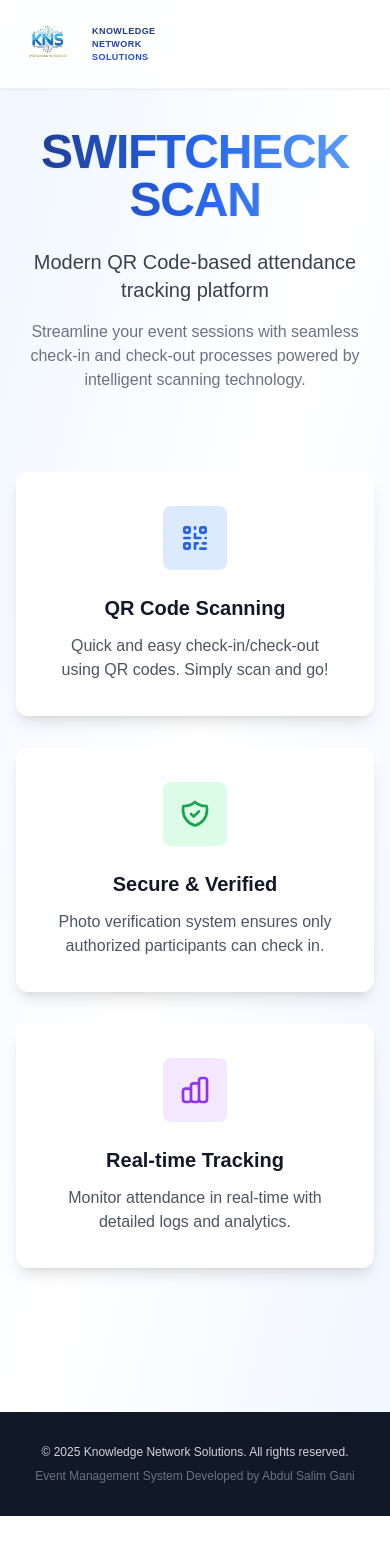
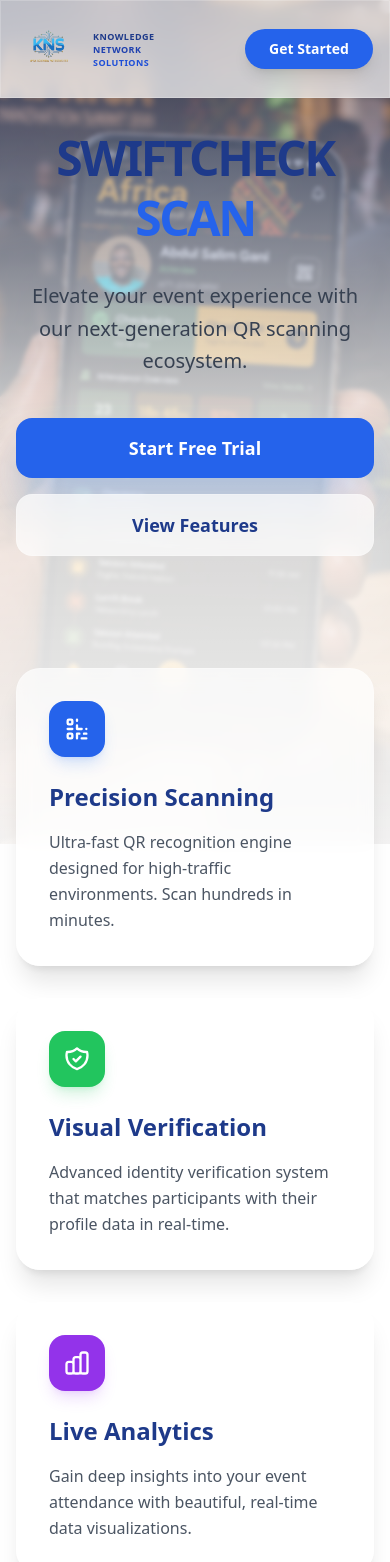
Before and after one commit to Officialsalim12/KNS-SwiftCheck-Scan, a Next.js app: page / in a window 390 px wide. Shown: the top 1562 px of the page. Before the commit the page ends 1516 px from the top, so only its background shows below. Built offline with nearby package versions, Linux system fonts and the light colour scheme.

Commit message:
Enhance landing page with background image, glassmorphism, and responsive design

```diff
--- a/app/globals.css
+++ b/app/globals.css
@@ -17,11 +17,30 @@
 body {
   color: var(--foreground);
   background: var(--background);
-  font-family: Arial, Helvetica, sans-serif;
+  -webkit-font-smoothing: antialiased;
+  -moz-osx-font-smoothing: grayscale;
 }
 
 @layer utilities {
   .text-balance {
     text-wrap: balance;
   }
+
+  .glass {
+    background: rgba(255, 255, 255, 0.7);
+    backdrop-filter: blur(10px);
+    -webkit-backdrop-filter: blur(10px);
+    border: 1px solid rgba(255, 255, 255, 0.2);
+  }
+
+  .glass-dark {
+    background: rgba(0, 0, 0, 0.6);
+    backdrop-filter: blur(12px);
+    -webkit-backdrop-filter: blur(12px);
+    border: 1px solid rgba(255, 255, 255, 0.1);
+  }
+
+  .text-gradient {
+    @apply bg-clip-text text-transparent bg-gradient-to-r from-blue-600 to-indigo-500;
+  }
 }
--- a/app/layout.tsx
+++ b/app/layout.tsx
@@ -1,9 +1,12 @@
 import type { Metadata } from "next";
+import { Inter } from "next/font/google";
 import "./globals.css";
 
+const inter = Inter({ subsets: ["latin"] });
+
 export const metadata: Metadata = {
-  title: "KNS SwiftCheck Scan",
-  description: "QR Code based attendance system for KNS Training",
+  title: "KNS SwiftCheck Scan | Smart Attendance Tracking",
+  description: "Modern QR Code-based attendance tracking platform for KNS Training and Events.",
 };
 
 export const viewport = {
@@ -21,7 +24,7 @@
 }>) {
   return (
     <html lang="en">
-      <body>
+      <body className={inter.className}>
         <ToastProvider>
           {children}
         </ToastProvider>
--- a/app/page.tsx
+++ b/app/page.tsx
@@ -3,125 +3,160 @@
 
 export default function Home() {
   return (
-    <div className="min-h-screen bg-gradient-to-br from-blue-50 via-white to-blue-50">
+    <div className="relative min-h-screen font-sans overflow-x-hidden">
+      {/* Background Image with Fixed Position */}
+      <div
+        className="fixed inset-0 z-0 bg-cover bg-center bg-no-repeat bg-blue-50"
+        style={{
+          backgroundImage: "url('/CheckbgImage.png')",
+        }}
+      />
+
+      {/* Overlay to ensure readability */}
+      <div className="fixed inset-0 z-0 bg-gradient-to-b from-blue-900/40 via-white/80 to-white/95 backdrop-blur-[2px]" />
+
       {/* Header with Logo */}
-      <header className="fixed w-full top-0 z-50 bg-white/90 backdrop-blur-md shadow-sm border-b border-gray-100 transition-all duration-300">
-        <div className="w-full px-4 sm:px-6 lg:px-8 py-3 flex items-center justify-between">
+      <header className="fixed w-full top-0 z-50 glass border-b border-white/20 transition-all duration-300">
+        <div className="max-w-7xl mx-auto px-4 sm:px-6 lg:px-8 py-4 flex items-center justify-between">
           <LogoHeader />
-          <div className="hidden sm:flex items-center gap-4">
+          <div className="flex items-center gap-4">
             <Link
               href="/register"
-              className="text-sm font-bold text-white bg-blue-600 hover:bg-blue-700 transition-colors px-6 py-2 rounded-full shadow-md hover:shadow-lg"
+              className="text-sm font-bold text-white bg-blue-600 hover:bg-blue-700 transition-all duration-300 px-6 py-2.5 rounded-full shadow-lg hover:shadow-blue-500/30 hover:-translate-y-0.5 active:translate-y-0"
             >
-              Sign In / Register
+              Get Started
             </Link>
           </div>
         </div>
       </header>
 
       {/* Hero Section */}
-      <main className="max-w-7xl mx-auto w-full pt-32 pb-16 px-4 sm:px-6 lg:px-8">
-        <div className="text-center mb-12 md:mb-16">
-            <h1 className="text-5xl md:text-7xl font-extrabold text-transparent bg-clip-text bg-gradient-to-r from-blue-900 via-blue-600 to-blue-400 mb-6 tracking-tight drop-shadow-sm">
-              SWIFTCHECK SCAN
-            </h1>
-            <p className="text-xl md:text-2xl text-gray-700 mb-4 max-w-3xl mx-auto px-2 font-light">
-              Modern QR Code-based attendance tracking platform
-            </p>
-            <p className="text-base md:text-lg text-gray-500 max-w-2xl mx-auto px-2">
-              Streamline your event sessions with seamless check-in and check-out processes powered by intelligent scanning technology.
+      <main className="relative z-10 max-w-7xl mx-auto w-full pt-32 pb-16 px-4 sm:px-6 lg:px-8 flex flex-col items-center justify-center min-h-screen">
+        <div className="text-center mb-16 animate-in fade-in slide-in-from-bottom-8 duration-1000 fill-mode-both">
+          <h1 className="text-5xl md:text-8xl font-black text-blue-900 mb-8 tracking-tighter leading-tight">
+            SWIFTCHECK <span className="text-blue-600">SCAN</span>
+          </h1>
+          <p className="text-xl md:text-2xl text-gray-700 mb-10 max-w-3xl mx-auto font-medium leading-relaxed">
+            Elevate your event experience with our next-generation QR scanning ecosystem.
+          </p>
+          <div className="flex flex-col sm:flex-row gap-4 justify-center items-center">
+            <Link
+              href="/register"
+              className="w-full sm:w-auto px-8 py-4 bg-blue-600 text-white rounded-2xl font-bold text-lg shadow-2xl shadow-blue-500/40 hover:bg-blue-700 transition-all transform hover:scale-105 active:scale-95"
+            >
+              Start Free Trial
+            </Link>
+            <Link
+              href="#features"
+              className="md:hidden w-full sm:w-auto px-8 py-4 glass text-blue-900 rounded-2xl font-bold text-lg border border-blue-200 hover:bg-white/50 transition-all text-center"
+            >
+              View Features
+            </Link>
+          </div>
+        </div>
+
+        {/* Features Section */}
+        <div id="features" className="grid grid-cols-1 md:grid-cols-3 gap-8 mt-12 w-full">
+          <div className="glass p-8 rounded-3xl shadow-xl hover:shadow-2xl transition-all duration-500 group border-white/50 hover:border-blue-300/50">
+            <div className="w-14 h-14 bg-blue-600 rounded-2xl flex items-center justify-center mb-6 shadow-lg shadow-blue-500/20 group-hover:scale-110 transition-transform">
+              <svg xmlns="http://www.w3.org/2000/svg" className="h-7 w-7 text-white" fill="none" viewBox="0 0 24 24" stroke="currentColor">
+                <path strokeLinecap="round" strokeLinejoin="round" strokeWidth={2} d="M12 4v1m6 11h2m-6 0h-2v4m0-11v3m0 0h.01M12 12h4.01M16 20h4M4 12h4m12 0h.01M5 8h2a1 1 0 001-1V5a1 1 0 00-1-1H5a1 1 0 00-1 1v2a1 1 0 001 1zM5 20h2a1 1 0 001-1v-2a1 1 0 00-1-1H5a1 1 0 00-1 1v2a1 1 0 001 1z" />
+              </svg>
+            </div>
+            <h3 className="text-2xl font-extrabold text-blue-900 mb-4">Precision Scanning</h3>
+            <p className="text-gray-600 leading-relaxed font-medium">
+              Ultra-fast QR recognition engine designed for high-traffic environments. Scan hundreds in minutes.
             </p>
           </div>
 
-        {/* Features Section */}
-        <div className="grid md:grid-cols-3 gap-8 mt-20">
-          <div className="bg-white rounded-xl shadow-lg p-8 hover:shadow-xl transition-shadow duration-300 border-2 border-transparent hover:border-blue-200">
-            <div className="w-16 h-16 bg-blue-100 rounded-lg flex items-center justify-center mb-6 mx-auto">
-              <svg
-                xmlns="http://www.w3.org/2000/svg"
-                className="h-8 w-8 text-blue-600"
-                fill="none"
-                viewBox="0 0 24 24"
-                stroke="currentColor"
-              >
-                <path
-                  strokeLinecap="round"
-                  strokeLinejoin="round"
-                  strokeWidth={2}
-                  d="M12 4v1m6 11h2m-6 0h-2v4m0-11v3m0 0h.01M12 12h4.01M16 20h4M4 12h4m12 0h.01M5 8h2a1 1 0 001-1V5a1 1 0 00-1-1H5a1 1 0 00-1 1v2a1 1 0 001 1zm12 0h2a1 1 0 001-1V5a1 1 0 00-1-1h-2a1 1 0 00-1 1v2a1 1 0 001 1zM5 20h2a1 1 0 001-1v-2a1 1 0 00-1-1H5a1 1 0 00-1 1v2a1 1 0 001 1z"
-                />
+          <div className="glass p-8 rounded-3xl shadow-xl hover:shadow-2xl transition-all duration-500 group border-white/50 hover:border-green-300/50">
+            <div className="w-14 h-14 bg-green-500 rounded-2xl flex items-center justify-center mb-6 shadow-lg shadow-green-500/20 group-hover:scale-110 transition-transform">
+              <svg xmlns="http://www.w3.org/2000/svg" className="h-7 w-7 text-white" fill="none" viewBox="0 0 24 24" stroke="currentColor">
+                <path strokeLinecap="round" strokeLinejoin="round" strokeWidth={2} d="M9 12l2 2 4-4m5.618-4.016A11.955 11.955 0 0112 2.944a11.955 11.955 0 01-8.618 3.04A12.02 12.02 0 003 9c0 5.591 3.824 10.29 9 11.622 5.176-1.332 9-6.03 9-11.622 0-1.042-.133-2.052-.382-3.016z" />
               </svg>
             </div>
-            <h3 className="text-xl font-bold text-gray-900 mb-3 text-center">
-              QR Code Scanning
-            </h3>
-            <p className="text-gray-600 text-center">
-              Quick and easy check-in/check-out using QR codes. Simply scan and go!
+            <h3 className="text-2xl font-extrabold text-blue-900 mb-4">Visual Verification</h3>
+            <p className="text-gray-600 leading-relaxed font-medium">
+              Advanced identity verification system that matches participants with their profile data in real-time.
             </p>
           </div>
 
-          <div className="bg-white rounded-xl shadow-lg p-8 hover:shadow-xl transition-shadow duration-300 border-2 border-transparent hover:border-blue-200">
-            <div className="w-16 h-16 bg-green-100 rounded-lg flex items-center justify-center mb-6 mx-auto">
-              <svg
-                xmlns="http://www.w3.org/2000/svg"
-                className="h-8 w-8 text-green-600"
-                fill="none"
-                viewBox="0 0 24 24"
-                stroke="currentColor"
-              >
-                <path
-                  strokeLinecap="round"
-                  strokeLinejoin="round"
-                  strokeWidth={2}
-                  d="M9 12l2 2 4-4m5.618-4.016A11.955 11.955 0 0112 2.944a11.955 11.955 0 01-8.618 3.04A12.02 12.02 0 003 9c0 5.591 3.824 10.29 9 11.622 5.176-1.332 9-6.03 9-11.622 0-1.042-.133-2.052-.382-3.016z"
-                />
+          <div className="glass p-8 rounded-3xl shadow-xl hover:shadow-2xl transition-all duration-500 group border-white/50 hover:border-purple-300/50">
+            <div className="w-14 h-14 bg-purple-600 rounded-2xl flex items-center justify-center mb-6 shadow-lg shadow-purple-500/20 group-hover:scale-110 transition-transform">
+              <svg xmlns="http://www.w3.org/2000/svg" className="h-7 w-7 text-white" fill="none" viewBox="0 0 24 24" stroke="currentColor">
+                <path strokeLinecap="round" strokeLinejoin="round" strokeWidth={2} d="M9 19v-6a2 2 0 00-2-2H5a2 2 0 00-2 2v6a2 2 0 002 2h2a2 2 0 002-2zm0 0V9a2 2 0 012-2h2a2 2 0 012 2v10m-6 0a2 2 0 002 2h2a2 2 0 002-2m0 0V5a2 2 0 012-2h2a2 2 0 012 2v14a2 2 0 01-2 2h-2a2 2 0 01-2-2z" />
               </svg>
             </div>
-            <h3 className="text-xl font-bold text-gray-900 mb-3 text-center">
-              Secure & Verified
-            </h3>
-            <p className="text-gray-600 text-center">
-              Photo verification system ensures only authorized participants can check in.
+            <h3 className="text-2xl font-extrabold text-blue-900 mb-4">Live Analytics</h3>
+            <p className="text-gray-600 leading-relaxed font-medium">
+              Gain deep insights into your event attendance with beautiful, real-time data visualizations.
             </p>
           </div>
+        </div>
 
-          <div className="bg-white rounded-xl shadow-lg p-8 hover:shadow-xl transition-shadow duration-300 border-2 border-transparent hover:border-blue-200">
-            <div className="w-16 h-16 bg-purple-100 rounded-lg flex items-center justify-center mb-6 mx-auto">
-              <svg
-                xmlns="http://www.w3.org/2000/svg"
-                className="h-8 w-8 text-purple-600"
-                fill="none"
-                viewBox="0 0 24 24"
-                stroke="currentColor"
-              >
-                <path
-                  strokeLinecap="round"
-                  strokeLinejoin="round"
-                  strokeWidth={2}
-                  d="M9 19v-6a2 2 0 00-2-2H5a2 2 0 00-2 2v6a2 2 0 002 2h2a2 2 0 002-2zm0 0V9a2 2 0 012-2h2a2 2 0 012 2v10m-6 0a2 2 0 002 2h2a2 2 0 002-2m0 0V5a2 2 0 012-2h2a2 2 0 012 2v14a2 2 0 01-2 2h-2a2 2 0 01-2-2z"
-                />
-              </svg>
+        {/* How it Works Section */}
+        <div className="mt-32 w-full max-w-5xl">
+          <div className="text-center mb-16">
+            <h2 className="text-4xl md:text-5xl font-black text-blue-900 mb-4">How it Works</h2>
+            <div className="h-1.5 w-24 bg-blue-600 mx-auto rounded-full" />
+          </div>
+
+          <div className="grid grid-cols-1 md:grid-cols-3 gap-12 relative">
+            {/* Connection Lines (Desktop only) */}
+            <div className="hidden md:block absolute top-1/2 left-0 w-full h-0.5 bg-blue-100 -z-10 transform -translate-y-1/2" />
+
+            <div className="flex flex-col items-center text-center">
+              <div className="w-16 h-16 bg-white border-4 border-blue-600 rounded-full flex items-center justify-center text-2xl font-black text-blue-600 mb-6 z-10 shadow-xl">1</div>
+              <h4 className="text-xl font-bold text-blue-900 mb-2">Create Event</h4>
+              <p className="text-gray-600 font-medium">Set up your event and sessions in seconds.</p>
             </div>
-            <h3 className="text-xl font-bold text-gray-900 mb-3 text-center">
-              Real-time Tracking
-            </h3>
-            <p className="text-gray-600 text-center">
-              Monitor attendance in real-time with detailed logs and analytics.
-            </p>
+
+            <div className="flex flex-col items-center text-center">
+              <div className="w-16 h-16 bg-white border-4 border-blue-600 rounded-full flex items-center justify-center text-2xl font-black text-blue-600 mb-6 z-10 shadow-xl">2</div>
+              <h4 className="text-xl font-bold text-blue-900 mb-2">Issue QRs</h4>
+              <p className="text-gray-600 font-medium">Generate and send unique QR codes to participants.</p>
+            </div>
+
+            <div className="flex flex-col items-center text-center">
+              <div className="w-16 h-16 bg-white border-4 border-blue-600 rounded-full flex items-center justify-center text-2xl font-black text-blue-600 mb-6 z-10 shadow-xl">3</div>
+              <h4 className="text-xl font-bold text-blue-900 mb-2">Scan & Track</h4>
+              <p className="text-gray-600 font-medium">Scan QRs at the door and monitor live attendance.</p>
+            </div>
           </div>
+        </div>
+
+        {/* Final CTA Section */}
+        <div className="mt-32 mb-16 w-full glass p-12 md:p-20 rounded-[3rem] text-center border-white/40 shadow-2xl overflow-hidden relative group">
+          <div className="absolute inset-0 bg-blue-600/5 group-hover:bg-blue-600/10 transition-colors -z-10" />
+          <h2 className="text-4xl md:text-6xl font-black text-blue-900 mb-6 tracking-tight">Ready to streamline your events?</h2>
+          <p className="text-xl text-gray-700 mb-10 max-w-2xl mx-auto font-medium">
+            Join hundreds of organizations using SwiftCheck Scan to manage their attendance with precision.
+          </p>
+          <Link
+            href="/register"
+            className="inline-block px-10 py-5 bg-blue-600 text-white rounded-2xl font-bold text-xl shadow-2xl shadow-blue-500/40 hover:bg-blue-700 transition-all transform hover:scale-105 active:scale-95"
+          >
+            Get Started Now — It's Free
+          </Link>
         </div>
       </main>
 
       {/* Footer */}
-      <footer className="bg-gray-900 text-gray-300 mt-20">
-        <div className="max-w-7xl mx-auto px-4 sm:px-6 lg:px-8 py-8">
-          <div className="text-center">
-            <p className="text-xs">
-              © {new Date().getFullYear()} Knowledge Network Solutions. All rights reserved.
-            </p>
-            <p className="text-xs mt-2 text-gray-500">
-              Event Management System Developed by Abdul Salim Gani
-            </p>
+      <footer className="relative z-10 bg-blue-900/95 backdrop-blur-md text-white border-t border-white/10">
+        <div className="max-w-7xl mx-auto px-4 sm:px-6 lg:px-8 py-12">
+          <div className="grid grid-cols-1 md:grid-cols-2 gap-8 items-center">
+            <div className="text-center md:text-left">
+              <h4 className="text-lg font-bold mb-2">SwiftCheck Scan</h4>
+              <p className="text-blue-200 text-sm">Empowering events through intelligent tracking.</p>
+            </div>
+            <div className="text-center md:text-right">
+              <p className="text-sm font-medium">
+                © {new Date().getFullYear()} Knowledge Network Solutions.
+              </p>
+              <p className="text-xs mt-1 text-blue-300">
+                Developed with precision by Abdul Salim Gani
+              </p>
+            </div>
           </div>
         </div>
       </footer>
```
Also changed, not shown: public/CheckbgImage.png (added).
